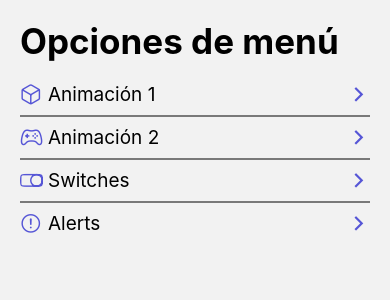
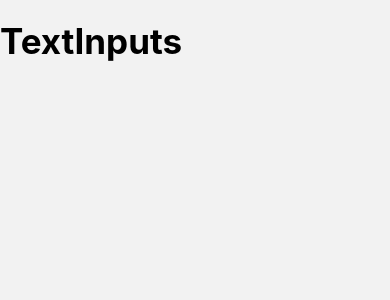
Before and after one commit to Majomon/06-ReactNativeComponents, a React Native app: screen /TextInputScreen in a window 390 px wide. Shown: the top 300 px of the page. Built offline with nearby package versions, Linux system fonts and the light colour scheme.

Commit message:
Navegacion text inputs

```diff
--- a/src/data/menuItems.tsx
+++ b/src/data/menuItems.tsx
@@ -17,4 +17,9 @@ export const menuItems: MenuItem[] = [
     icon: 'alert-circle-outline',
     component: 'AlertScreen',
   },
+  {
+    name: 'TextInputs',
+    icon: 'document-text-outline',
+    component: 'TextInputScreen',
+  },
 ];
--- a/src/navigation/Navigator.tsx
+++ b/src/navigation/Navigator.tsx
@@ -5,6 +5,7 @@ import Animation101Screen from '../screens/Animation101Screen';
 import Animation102Screen from '../screens/Animation102Screen';
 import HomeScreen from '../screens/HomeScreen';
 import {SwitchScreen} from '../screens/SwitchScreen';
+import {TextInputScreen} from '../screens/TextInputScreen';
 
 const Stack = createStackNavigator();
 
@@ -19,6 +20,7 @@ export const Navigator = () => {
       <Stack.Screen name="Animation102Screen" component={Animation102Screen} />
       <Stack.Screen name="SwitchScreen" component={SwitchScreen} />
       <Stack.Screen name="AlertScreen" component={AlertScreen} />
+      <Stack.Screen name="TextInputScreen" component={TextInputScreen} />
     </Stack.Navigator>
   );
 };
--- /dev/null
+++ b/src/screens/TextInputScreen.tsx
@@ -0,0 +1,11 @@
+import React from 'react';
+import {Text, View} from 'react-native';
+import HeaderTitle from '../components/HeaderTitle';
+
+export const TextInputScreen = () => {
+  return (
+    <View>
+      <HeaderTitle title="TextInputs" />
+    </View>
+  );
+};
```
